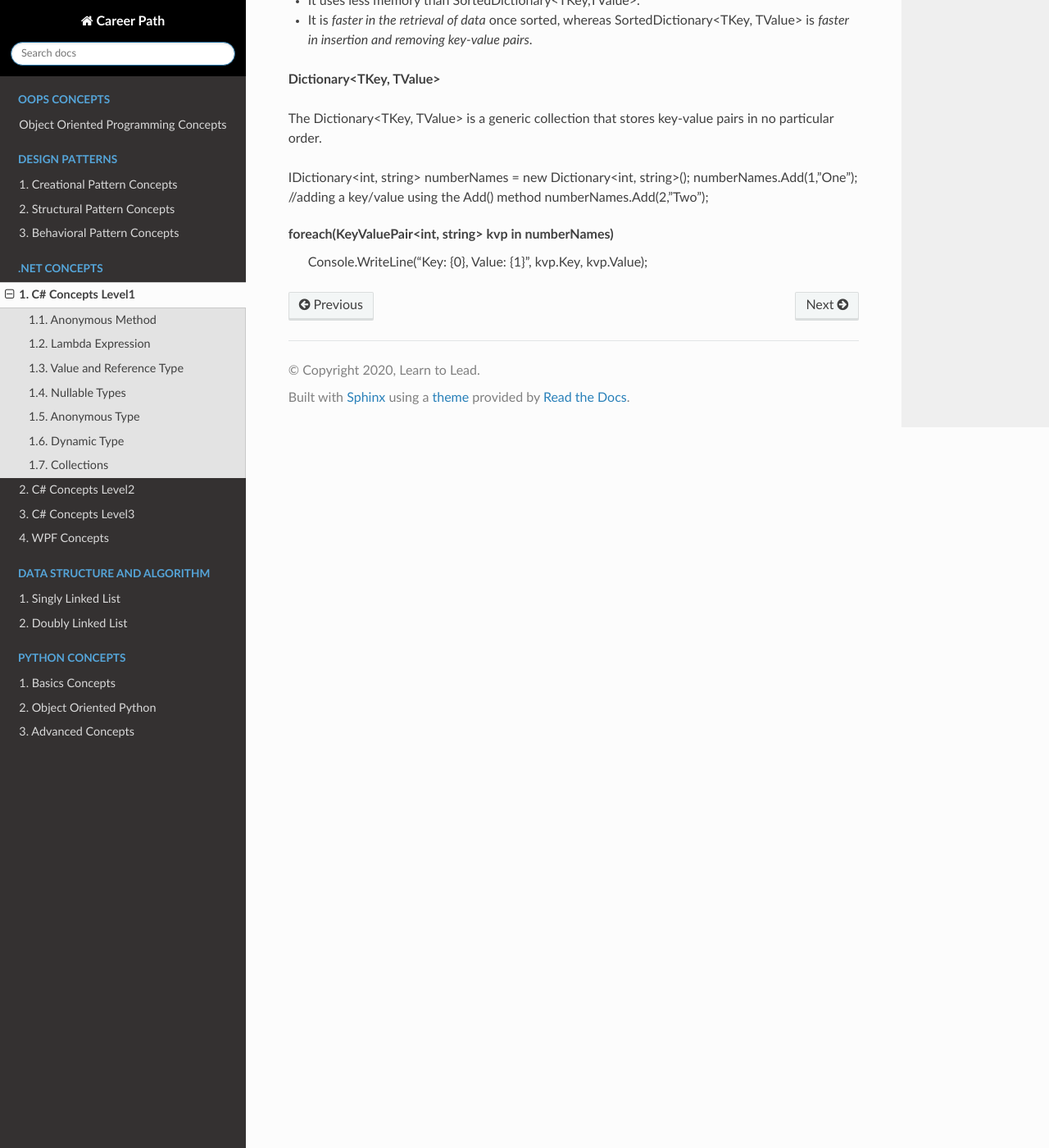
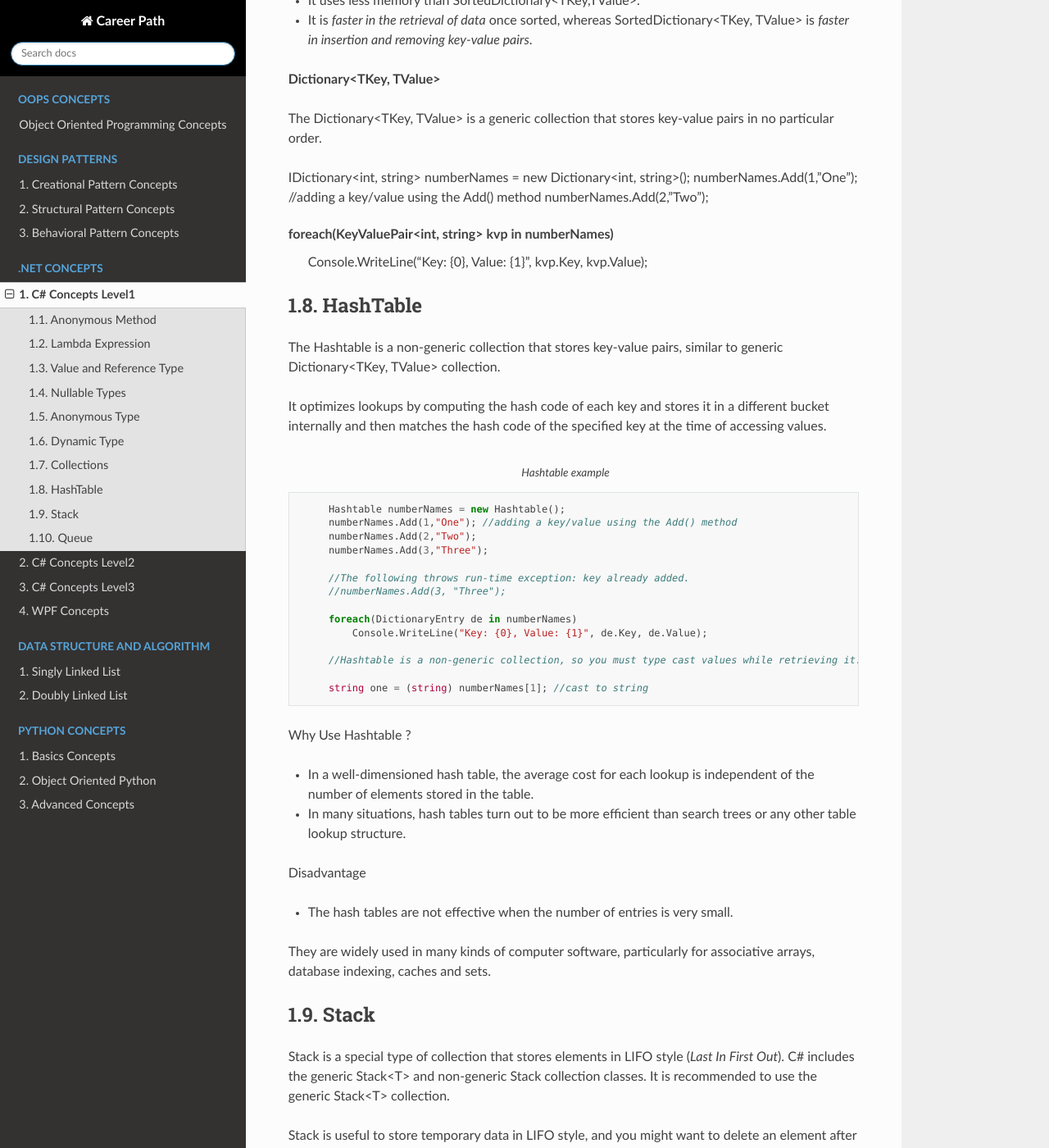
Before and after one commit to ManojPrabhakar-dev/Career-Path, a Sphinx documentation site: the page built from source/csharp_concepts_Level1.rst, in a window 1280 px wide and 1400 px high, scrolled down 5625 px. Shown: the whole window at 82% size. Built offline with Sphinx 7.4.7 and the Read the Docs theme 2.0.0, drawn with Linux system fonts in a browser that asks for light colours; some of the changed text lies outside the part shown.

Commit message:
added remaining Collections concepts

```diff
--- a/source/csharp_concepts_Level1.rst
+++ b/source/csharp_concepts_Level1.rst
@@ -261,3 +261,82 @@
 
 foreach(KeyValuePair<int, string> kvp in numberNames)
     Console.WriteLine("Key: {0}, Value: {1}", kvp.Key, kvp.Value);
+
+
+*********
+HashTable
+*********
+
+The Hashtable is a non-generic collection that stores key-value pairs, similar to generic Dictionary<TKey, TValue> collection.
+
+It optimizes lookups by computing the hash code of each key and stores it in a different bucket internally and then matches the hash code of the specified key
+at the time of accessing values.
+
+.. code-block:: c#
+   :caption: Hashtable example
+
+        Hashtable numberNames = new Hashtable();
+        numberNames.Add(1,"One"); //adding a key/value using the Add() method
+        numberNames.Add(2,"Two");
+        numberNames.Add(3,"Three");
+
+        //The following throws run-time exception: key already added.
+        //numberNames.Add(3, "Three");
+
+        foreach(DictionaryEntry de in numberNames)
+            Console.WriteLine("Key: {0}, Value: {1}", de.Key, de.Value);
+
+        //Hashtable is a non-generic collection, so you must type cast values while retrieving it.
+
+        string one = (string) numberNames[1]; //cast to string
+
+Why Use Hashtable ?
+
+* In a well-dimensioned hash table, the average cost for each lookup is independent of the number of elements stored in the table.
+
+* In many situations, hash tables turn out to be more efficient than search trees or any other table lookup structure.
+
+Disadvantage
+
+* The hash tables are not effective when the number of entries is very small.
+
+They are widely used in many kinds of computer software, particularly for associative arrays, database indexing, caches and sets.
+
+*****
+Stack
+*****
+
+Stack is a special type of collection that stores elements in LIFO style (*Last In First Out*). C# includes the generic Stack<T> and non-generic Stack collection classes.
+It is recommended to use the generic Stack<T> collection.
+
+Stack is useful to store temporary data in LIFO style, and you might want to delete an element after retrieving its value.
+
+**Stack<T> Characteristics**
+
+* Stack<T> is Last In First Out collection.
+
+* Stack<T> can contain elements of the specified type. It provides compile-time type checking and doesn't perform boxing-unboxing because it is generic.
+
+* Elements can be added using the **Push()**(*Inserts an item at the top of the stack*) method.
+
+* Elements can be retrieved using the **Pop()**(*Removes and returns items from the top of the stack*) and **Peek()**(*Returns the top item from the stack*) methods.
+  It does not support an indexer.
+
+*****
+Queue
+*****
+
+Queue is a special type of collection that stores the elements in FIFO style (*First In First Out*), exactly opposite of the Stack<T> collection.
+It contains the elements in the order they were added.
+
+C# includes generic Queue<T> and non-generic Queue collection. It is recommended to use the generic Queue<T> collection.
+
+**Queue<T> Characteristics**
+
+* Queue<T> is FIFO (First In First Out) collection.
+
+* Queue<T> can contain elements of the specified type. It provides compile-time type checking and doesn't perform boxing-unboxing because it is generic.
+
+* Elements can be added using the Enqueue() method.
+
+* Elements can be retrieved using the Dequeue() and the Peek() methods. It does not support an indexer.
```
